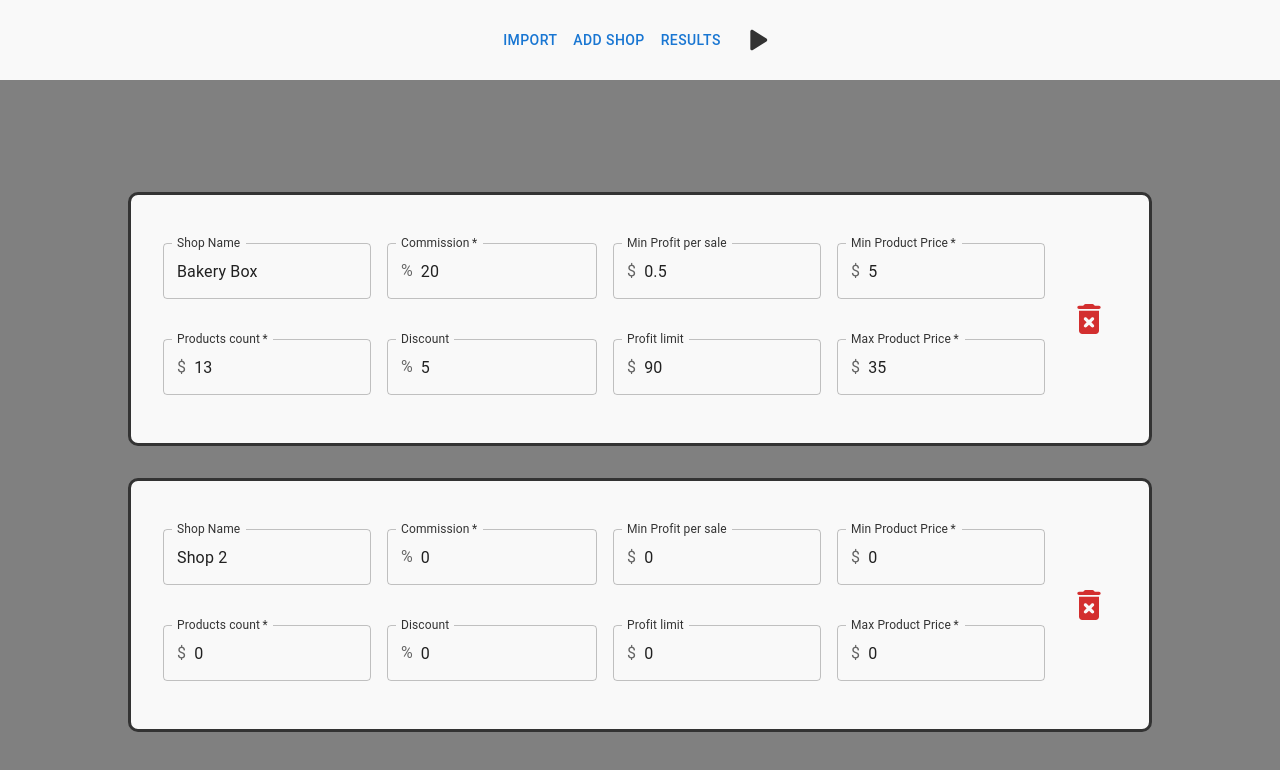
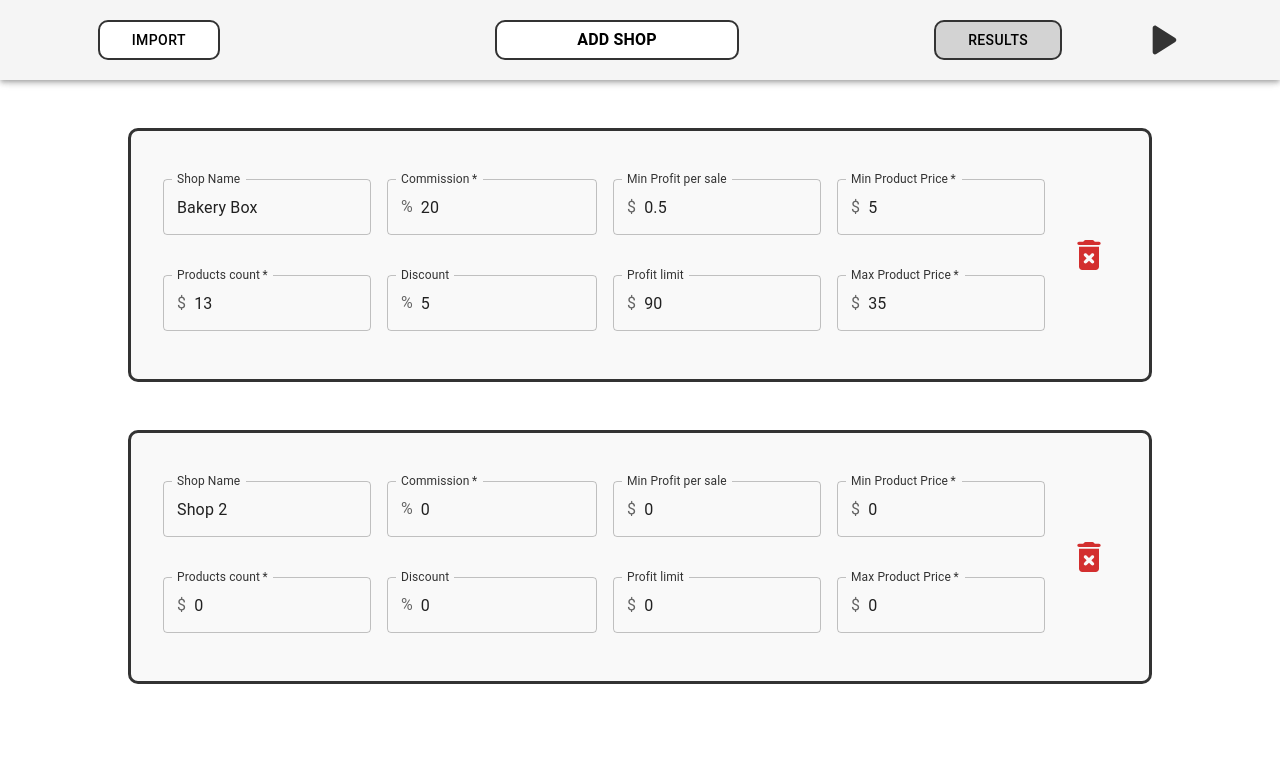
Before and after one commit to antonarnaudov/price-models-testing-ui, a React (Create React App) app: page / in a window 1280 px wide. Shown: the top 770 px of the page. Built offline with nearby package versions, Linux system fonts and the light colour scheme.

Commit message:
#1 Updated Navbar component with initial design

```diff
--- /dev/null
+++ b/src/components/muiStyledComponents/buttons.jsx
@@ -0,0 +1,38 @@
+import {styled} from "@mui/material/styles";
+import {Button, IconButton} from "@mui/material";
+
+export const DefaultButton = styled(Button)(() => ({
+    color: 'black',
+    backgroundColor: 'white',
+    border: '2px solid #333333',
+    borderRadius: '10px',
+    padding: '0 2rem',
+    '&:hover': {
+        color: 'white',
+        backgroundColor: '#333333',
+        border: '2px solid #D3D3D3',
+        borderRadius: '10px',
+    },
+}))
+
+export const DisabledButton = styled(DefaultButton)(() => ({
+    backgroundColor: '#D3D3D3',
+    marginRight: '5rem',
+
+}))
+
+export const LargeButton = styled(DefaultButton)(() => ({
+    padding: '0 5rem',
+}))
+
+
+export const DefaultIconButton = styled(IconButton)(() => ({
+    width: '2.5rem',
+    height: '2.5rem',
+    color: "#333333",
+    '&:hover': {
+        backgroundColor: '#DCDCDC',
+        border: '2px solid #333333',
+        borderRadius: '10px',
+    }
+}))
--- /dev/null
+++ b/src/components/navbar/addShopsNav.jsx
@@ -0,0 +1,32 @@
+import "./navbar.css";
+import React from "react";
+import {Link} from "react-router-dom";
+import {Stack, Typography} from '@mui/material';
+import PlayArrowRoundedIcon from '@mui/icons-material/PlayArrowRounded';
+
+import {DefaultButton, LargeButton, DisabledButton, DefaultIconButton} from '../muiStyledComponents/buttons'
+
+
+export const AddShopsNav = () => {
+    return (
+        <Stack direction="row" justifyContent="space-around">
+            <DefaultButton> Import </DefaultButton>
+
+
+            <LargeButton sx={{marginLeft: '5rem'}}>
+                <Typography fontWeight="bold">ADD SHOP</Typography>
+            </LargeButton>
+
+
+            <Stack direction="row">
+
+                <DisabledButton component={Link} to="/results" sx={{marginRight: '5rem'}}> Results </DisabledButton>
+
+                <DefaultIconButton size='large'>
+                    <PlayArrowRoundedIcon color='inherit' sx={{fontSize: '3.5rem'}}/>
+                </DefaultIconButton>
+
+            </Stack>
+        </Stack>
+    )
+}
--- a/src/components/navbar/navbar.css
+++ b/src/components/navbar/navbar.css
@@ -1,27 +1,5 @@
 .navbar {
-    width: 100%;
     height: 5rem;
-    background-color: #F9F9F9;
     display: flex;
     justify-content: space-evenly;
-    align-items: center;
-    color: #333333;
 }
-
-.MuiAppBar-colorDefault {
-    background-color: #F9F9F9;
-}
-
-.links {
-    margin-right: 50px;
-    display: flex;
-    align-items: center;
-    color: #333333;
-}
-
-.links a {
-    text-decoration: none;
-    margin-left: 20px;
-    font-size: 25px;
-    color: #333333;
-}
--- a/src/components/navbar/navbar.jsx
+++ b/src/components/navbar/navbar.jsx
@@ -1,55 +1,25 @@
+import "./navbar.css";
 import React from "react";
-import {Link} from "react-router-dom";
-import "./navbar.css";
-import {AppBar, Button, IconButton, Stack, Container, Toolbar, Grid} from '@mui/material';
-import PlayArrowRoundedIcon from '@mui/icons-material/PlayArrowRounded';
-import HomeRoundedIcon from '@mui/icons-material/HomeRounded';
+import {AppBar} from '@mui/material';
+import {useLocation} from 'react-router-dom'
+
+import {AddShopsNav} from './addShopsNav'
+import {ResultsNav} from './resultsNav'
+
 
 export const Navbar = () => {
+    const location = useLocation()
+
     return (
-        <AppBar className="navbar" position="static" sx={{bgcolor: "#F9F9F9"}}>
-            <Stack direction="row"
-                   justifyContent="space-evenly"
-                   alignItems="center">
-
-            {/*<Grid container spacing={2}*/}
-            {/*      direction="column"*/}
-            {/*      // justifyContent="space-evenly"*/}
-            {/*      alignItems="center"*/}
-            {/*>*/}
-
-            {/*<Grid item xs={2} >*/}
-            <Button> Import </Button>
-
-            {/*<Button> Export </Button>*/}
-            {/*</Grid>*/}
-
-            {/*<Grid item xs={6} container*/}
-            {/*      direction="row"*/}
-            {/*      alignItems="flex-end"*/}
-            {/*      justify="center"*/}
-            {/*>*/}
-            <Button> ADD SHOP </Button>
-
-            {/*<IconButton component={Link} to="/" sx={{fontSize: "40px", color: "#333333"}}>*/}
-            {/*    <HomeRoundedIcon fontSize='inherit' color='inherit'/>*/}
-            {/*</IconButton>*/}
-            {/*</Grid>*/}
-
-            {/*<Grid item xs={2}>*/}
-            <Button component={Link} to="/results">
-                Results
-            </Button>
-            {/*</Grid>*/}
-
-            {/*<Grid item xs={1}>*/}
-            <IconButton sx={{fontSize: "40px", color: "#333333"}}>
-                <PlayArrowRoundedIcon fontSize='inherit' color='inherit'/>
-            </IconButton>
-            {/*</Grid>*/}
-            {/*</Grid>*/}
-
-            </Stack>
+        <AppBar className="navbar" position="fixed" sx={{bgcolor: "whitesmoke"}}>
+            {
+                // Route Based Navigation
+                location.pathname === '/results' ? (
+                    <ResultsNav/>
+                ) : (
+                    <AddShopsNav/>
+                )
+            }
         </AppBar>
     );
 };
--- /dev/null
+++ b/src/components/navbar/resultsNav.jsx
@@ -0,0 +1,18 @@
+import React from "react";
+import {Stack} from "@mui/material";
+import {Link} from "react-router-dom";
+import HomeRoundedIcon from "@mui/icons-material/HomeRounded";
+import {DefaultButton, DefaultIconButton} from '../muiStyledComponents/buttons'
+
+
+export const ResultsNav = () => {
+    return (
+        <Stack direction="row" justifyContent="start">
+            <DefaultIconButton component={Link} to="/" sx={{marginLeft: '10%'}}>
+                <HomeRoundedIcon color='inherit' sx={{fontSize: '2.5rem'}}/>
+            </DefaultIconButton>
+
+            <DefaultButton sx={{marginLeft: '5%'}}> Export </DefaultButton>
+        </Stack>
+    )
+}
--- a/src/components/shop/shop.css
+++ b/src/components/shop/shop.css
@@ -1,13 +1,13 @@
 .shops-frame {
-    background-color: gray;
+    background-color: white;
     height: 100vh;
-    padding-top: 80px;
+    padding-top: 5rem;
 }
 
 .shop {
     background-color: #F9F9F9;
     width: 80%;
-    margin: 2rem auto;
+    margin: 3rem auto;
     border: 3px solid #333333;
     border-radius: 10px;
     padding: 3rem 2rem;
```
